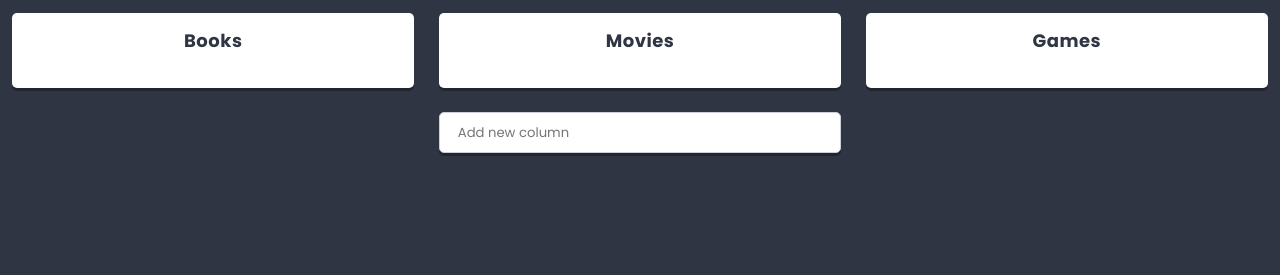
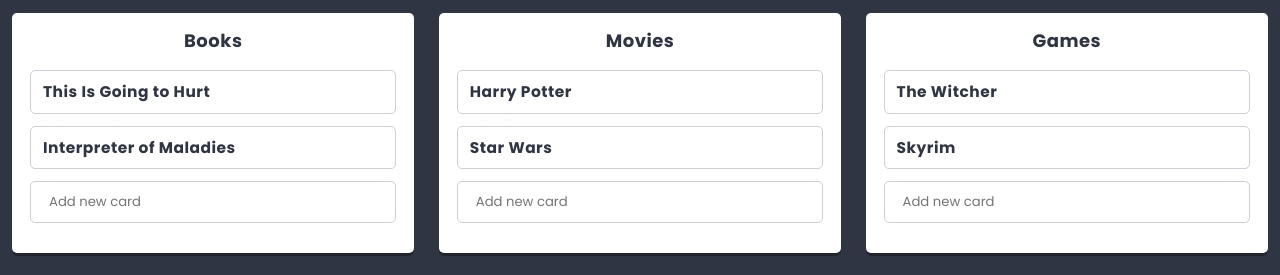
Before and after one commit to Krol-Pawel/React, a React app: page / in a window 1280 px wide. Shown: the part 419-694 px from the top of the page. Built offline with nearby package versions, Linux system fonts and the light colour scheme.

Commit message:
add Icon component

```diff
--- a/src/components/Card/Card.js
+++ b/src/components/Card/Card.js
@@ -0,0 +1,21 @@
+import React from 'react';
+import styles from './Card.scss';
+import PropTypes from 'prop-types';
+import {listData} from '../../data/dataStore';
+
+
+class Card extends React.Component {
+  static propTypes = {
+    cards: PropTypes.node,
+
+  }
+  render() {
+    return (
+      <section className={styles.component}>
+        <h3 className={styles.title}>{this.props.title}</h3>
+      </section>
+    )
+  }
+}
+
+export default Card;
--- a/src/components/Column/Column.js
+++ b/src/components/Column/Column.js
@@ -1,17 +1,47 @@
 import React from 'react';
 import styles from './Column.scss';
 import PropTypes from 'prop-types';
-
+import Card from '../Card/Card';
+import {settings} from '../../data/dataStore';
+import Creator from '../Creator/Creator.js';
 
 class Column extends React.Component {
+  state = {
+    cards: this.props.cards || [],
+  }
+
   static propTypes = {
-    title: PropTypes.node,
+    title: PropTypes.string,
+    cards: PropTypes.array,
 
   }
+
+  addCard(title){
+    this.setState(state => (
+      {
+        cards: [
+          ...state.cards,
+          {
+            key: state.cards.length ? state.cards[state.cards.length-1].key+1 : 0,
+            title,
+          }
+        ]
+      }
+    ));
+  }
+
   render() {
     return (
       <section className={styles.component}>
         <h3 className={styles.title}>{this.props.title}</h3>
+        <div className={styles.cards}>
+          {this.state.cards.map(({key, ...cardsProps}) => (
+            <Card key={key} {...cardsProps} />
+          ))}
+        </div>
+        <div className={styles.creator}>
+          <Creator text={settings.cardCreatorText} action={title => this.addCard(title)}/>
+        </div>
       </section>
     )
   }
--- /dev/null
+++ b/src/components/Icon/Icon.js
@@ -0,0 +1,5 @@
+import React from 'react';
+
+const Icon = props => (<i className={`fas fa-${props.name}`}></i>);
+
+export default Icon;
--- a/src/components/List/List.js
+++ b/src/components/List/List.js
@@ -37,7 +37,7 @@
         ]
       }
     ));
-  };
+  }
 
   render() {
     return (
```
